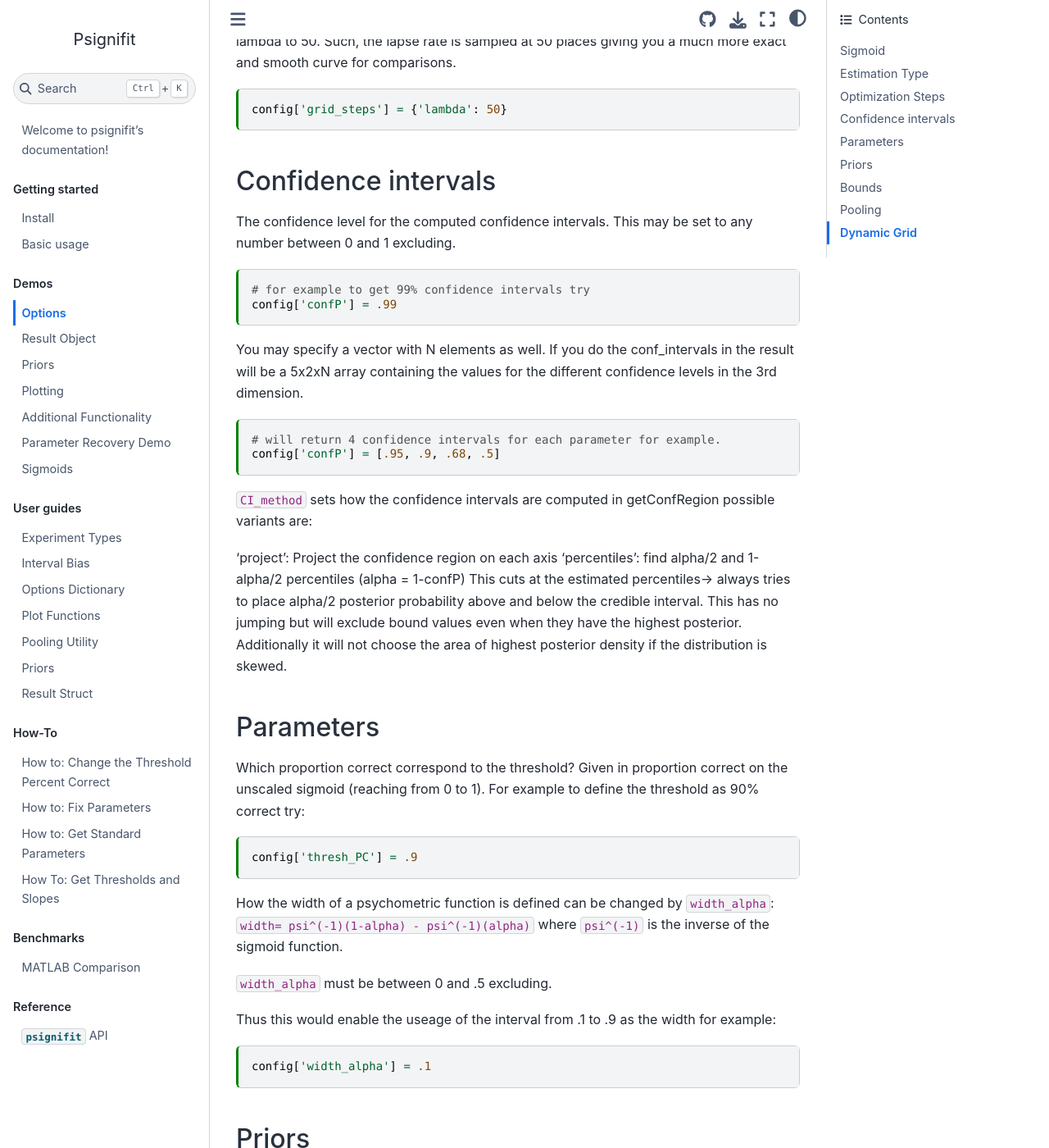
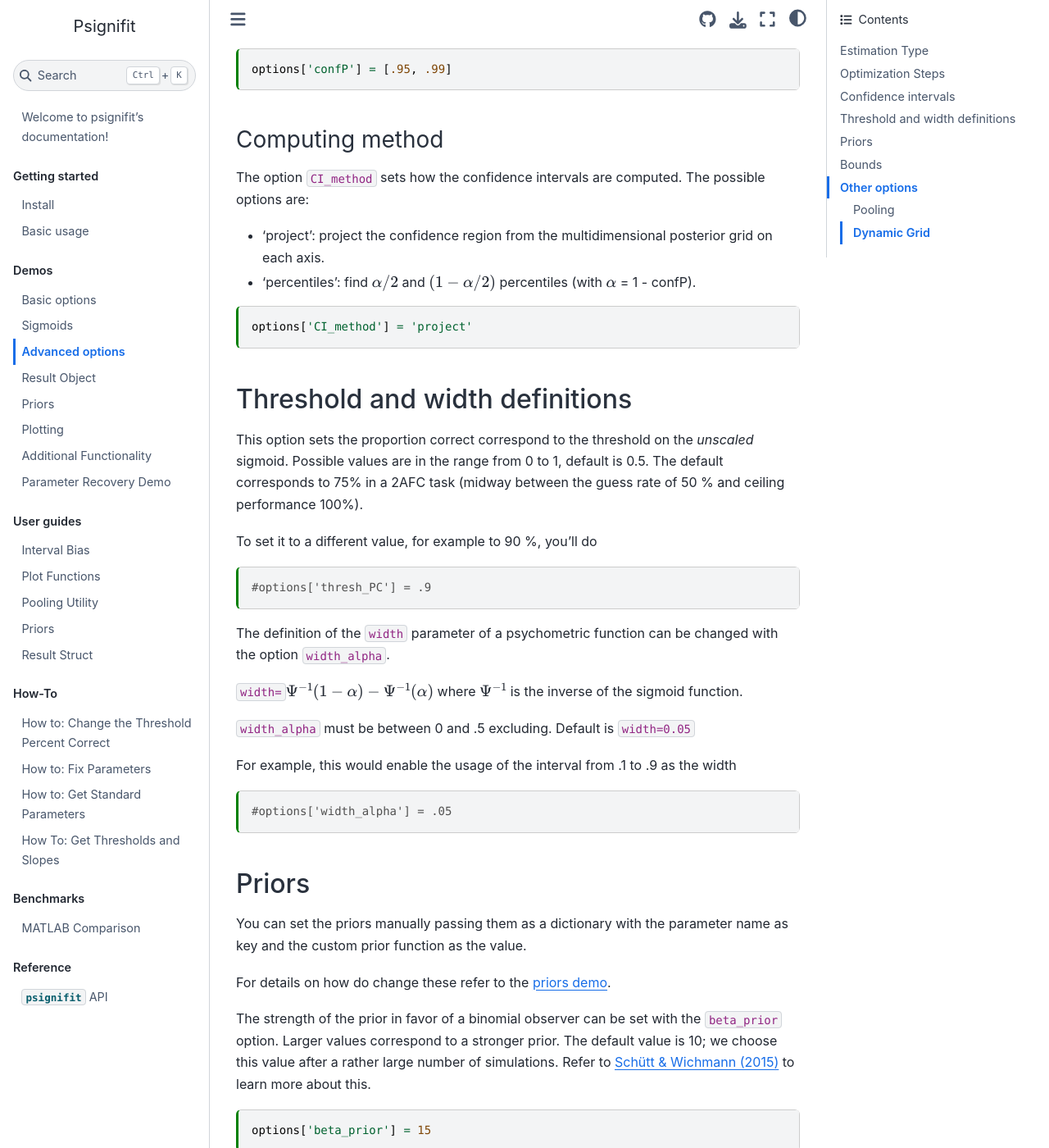
Before and after one commit to wichmann-lab/python-psignifit, a Jupyter Book: the page built from docs/examples/demo_002.md, in a window 1280 px wide and 1400 px high, scrolled down 1603 px. Shown: the whole window at 82% size. Built offline with Jupyter Book 1.0.4 settings and Sphinx 7.4.7 and the Sphinx Book theme 1.1.4, drawn with Linux system fonts in a browser that asks for light colours; some of the changed text lies outside the part shown.

Commit message:
docs: reorganize documentation of options, now not redundant and divided into basic and advanced options

````diff
--- a/docs/_toc.yml
+++ b/docs/_toc.yml
@@ -10,19 +10,18 @@
 
   - caption: Demos
     chapters:
+    - file: examples/demo_001
+    - file: examples/plot_all_sigmoids
     - file: examples/demo_002
     - file: examples/demo_003
     - file: examples/demo_004
     - file: examples/demo_005
     - file: examples/demo_006
     - file: examples/parameter_recovery_demo
-    - file: examples/plot_all_sigmoids
 
   - caption: User guides
     chapters:
-    - file: user_guides/Experiment-Types
     - file: user_guides/Interval-Bias
-    - file: user_guides/Options-Dictionary
     - file: user_guides/Plot-Functions
     - file: user_guides/Pooling-Utility
     - file: user_guides/Priors
--- a/docs/examples/demo_002.md
+++ b/docs/examples/demo_002.md
@@ -11,16 +11,9 @@
   name: python3
 ---
 
-```{warning}
-This documentation page is still work in progress! Some information might be outdated.
-```
+# Advanced options
 
-# Options
-
-Which options can one set?
-
-This demo explains all fields of the options dictionary, e.g. which options
-you can set for the fitting process as a user.
+This demo explains the different advanced options that you can set as a user in psignifit.
 
 ```{code-cell} ipython3
 import numpy as np
@@ -37,173 +30,144 @@
                  [0.0100, 90.0000, 90.0000]])
 
 # initializing options dictionary
-config = {
-    'sigmoid_name': 'norm',
-    'experiment_type': '2AFC'
-}
+options = {'sigmoid': 'norm',
+           'experiment_type': '2AFC'
+           }
 
-# now or at any later time you can run a fit with this command.
-res = ps.psignifit(data, **config)
+res = ps.psignifit(data, **options)
 ```
 
-## Sigmoid
-The standard options of `sigmoid_name` and `experiment_type` are described in
-`Demo 1 <sphx_glr_generated_examples_demo_001.py>`.
 
-If the standard sigmoids do not match your requirements, you
-may provide a reference to your own sigmoid, which has to be
-a subclass of :class:`psignifit.sigmoids.Sigmoid`.
+## Estimation Type
+
+This option sets how you want to estimate your fit from the posterior.
+
+- 'mean': using the posterior mean. In a Bayesian sense this is a more suitable estimate of the expected value of the posterior. However, in our paper we show that for psychometric function fitting and the small datasets used in experimental psychology and the neurosciences, and for the our priors the MAP is preferable as default!
+- 'MAP': maximum a posteriori computed from the posterior. Default.
+
+```{code-cell} ipython3
+#options['estimate_type'] = 'MAP'
+# alternatively:
+#options['estimate_type'] = 'mean'
+```
 
 
-+++
+## Optimization Steps
+This option sets the number of grid points on each dimension in the final
+fitting (`grid_steps`) and in the moving of bounds (`steps_moving_bounds`).
+The number of steps is passed as a dictionary with keys 'threshold', 'width', 'lambda' (upper asymptote),
+'gamma' (lower asymptote), and 'eta' (overdispersion parameter).
 
-## Estimation Type
-How you want to estimate your fit from the posterior
-'mean' The posterior mean. In a Bayesian sence a more suitable estimate.
-the expected value of the Posterior.
-'MAP' The MAP estimator is the maximum a posteriori computed from
-the posterior.
+You may change this if you need more accurate estimates on the sparsely
+sampled parameters. For example, to get an even more exact estimate on the
+lapse rate/upper asymptote, set lambda to 50.
+In this case the lapse rate is sampled at 50 points giving you a much more exact
+and smooth curve for comparisons.
+
+```{code-cell} ipython3
+options['grid_steps'] = {'lambda': 50}
+```
 
 
+## Confidence intervals
+
+### Confidence level
+You can also personalize the confidence level for the computed confidence intervals.
+This may be set to any number between 0 and 1 excluding.
+
+For example to get 95% **and** 99% confidence intervals try
+
 ```{code-cell} ipython3
-config['estimate_type'] = 'MAP'
-config['estimate_type'] = 'mean'
+options['confP'] = [.95, .99]
 ```
 
-## Optimization Steps
-This sets the number of grid points on each dimension in the final
-fitting (grid_steps) and in the moving of bounds (steps_moving_bounds)
-as a dictionary with keys threshold, width, lambda (upper asymptote),
-gamma (lower asymptote), and eta (variance scaling).
+### Computing method
 
-You may change this if you need more accurate estimates on the sparsely
-sampled parameters or if you want to play with them to save time.
+The option `CI_method` sets how the confidence intervals are computed. The possible options are:
 
-For example to get an even more exact estimate on the
-lapse rate/upper asymptote, set lambda to 50.
-Such, the lapse rate is sampled at 50 places giving you a much more exact
-and smooth curve for comparisons.
+- 'project': project the confidence region from the multidimensional posterior grid on each axis.
 
-
+- 'percentiles': find $\alpha/2$ and $(1-\alpha/2)$ percentiles (with $\alpha$ = 1 - confP).
 
 ```{code-cell} ipython3
-config['grid_steps'] = {'lambda': 50}
+options['CI_method'] = 'project'
 ```
 
-## Confidence intervals
-The confidence level for the computed confidence intervals.
-This may be set to any number between 0 and 1 excluding.
+## Threshold and width definitions
+This option sets the proportion correct correspond to the threshold on the *unscaled* sigmoid.
+Possible values are in the range from 0 to 1, default is 0.5. The default corresponds to 75\% in a 2AFC task (midway between the guess rate of 50 % and ceiling performance 100%).
 
+To set it to a different value, for example to 90 %, you'll do
 
 ```{code-cell} ipython3
-# for example to get 99% confidence intervals try
-config['confP'] = .99
+#options['thresh_PC'] = .9
 ```
 
-You may specify a vector with N elements as well.
-If you do the conf_intervals in the
-result will be a 5x2xN array containing the values for the different
-confidence levels in the 3rd dimension.
+The definition of the `width` parameter of a psychometric function can be changed with the option `width_alpha`.
 
+`width=`$\Psi^{-1}(1-\alpha) - \Psi^{-1}(\alpha)$ where $\Psi^{-1}$ is the inverse of the sigmoid function.
+
+`width_alpha` must be between 0 and .5 excluding. Default is `width=0.05`
+
+For example, this would enable the usage of the interval from .1 to .9 as the width
 
 ```{code-cell} ipython3
-# will return 4 confidence intervals for each parameter for example.
-config['confP'] = [.95, .9, .68, .5]
-```
-
-`CI_method` sets how the confidence intervals are computed in getConfRegion
-possible variants are:
-
-'project':
-     Project the confidence region on each axis
-'percentiles': find alpha/2 and 1-alpha/2 percentiles (alpha = 1-confP)
-     This cuts at the estimated percentiles-> always tries to place alpha/2
-     posterior probability above and below the credible interval.
-     This has no jumping but will exclude bound values even when they have
-     the highest posterior. Additionally it will not choose the area of
-     highest posterior density if the distribution is skewed.
-
-
-+++
-
-## Parameters
-Which proportion correct correspond to the threshold?
-Given in proportion correct on the unscaled sigmoid (reaching from 0 to 1).
-For example to define the threshold as 90% correct try:
-
-
-```{code-cell} ipython3
-config['thresh_PC'] = .9
-```
-
-How the width of a psychometric function is defined can be changed by `width_alpha`:
-  `width= psi^(-1)(1-alpha) - psi^(-1)(alpha)`
-  where `psi^(-1)` is the inverse of the sigmoid function.
-
-`width_alpha` must be between 0 and .5 excluding.
-
-Thus this would enable the useage of the interval from .1 to .9 as the
-width for example:
-
-
-```{code-cell} ipython3
-config['width_alpha'] = .1
+#options['width_alpha'] = .05
 ```
 
 ## Priors
 
-If you want to set your priors manually, you can set `priors`
-as a dict with the parameter name as key and the custom prior function
+You can set the priors manually passing them as a dictionary with the parameter name as key and the custom prior function
 as the value.
 
-For details on how do change these refer to
-https://github.com/wichmann-lab/psignifit/wiki/Priors and
-`Demo 4 <sphx_glr_generated_examples_demo_004.py>`
-
-The strength of the prior in favor of a binomial observer ca be set with
-the `beta_prior` option.
-Larger values correspond to a stronger prior. We choose this value after
-a rather large number of simulations. Refer to the paper to learn more
-about this.
+For details on how do change these refer to the [priors demo](priors).
 
 
+The strength of the prior in favor of a binomial observer can be set with
+the `beta_prior` option. Larger values correspond to a stronger prior.
+The default value is 10; we choose this value after
+a rather large number of simulations. Refer to
+[Schütt & Wichmann (2015)](http://www.sciencedirect.com/science/article/pii/S0042698916000390)
+to learn more about this.
+
 ```{code-cell} ipython3
-config['beta_prior'] = 15
+options['beta_prior'] = 15
 ```
 
+
 ## Bounds
+
+```{warning}
+By changing the default bounds you might artificially bias the estimation procedure.
+The defaults were choosen after extensive simulations; these are reported in
+[Schütt & Wichmann (2015)](http://www.sciencedirect.com/science/article/pii/S0042698916000390).
+Change the defaults if you know what you are doing!
+```
+
 You may provide your own bounds for the parameters.
-This should be a dict of the parameter name and tuples of
+This should be a dictionary of the parameter name and tuples of
 start and end of the range.
 
-For example this would set the bounds to threshold between 1 and 2,
-width between .1 and 5, a fixed lapse rate of .05,
-a fixed lower asymptote at .05, and a maximum on the variance scale of .2
+For example, the following setting will set the bounds for the threshold between 0 and 0.002,
+for the lapse rate (lambda) between 0 and 0.1, and a fixed guess rate (gamma) to 0.5
 
-<div class="alert alert-info"><h4>Note</h4><p>By this you artificially exclude all values out of this range. Only
-    exclude parameter values, which are truely impossible!'''</p></div>
+```{code-cell} ipython3
+options['bounds'] = {'threshold': (0.0, 0.015),
+                     'lambda': (0.0, 0.1),
+                     'gamma': (.5, .5),
+                    }
+```
 
 
-```{code-cell} ipython3
-config['bounds'] = {
-    'threshold': (1, 2),
-    'width': (.1, 5),
-    'lambda': (.05, .05),
-    'gamma': (.5, .5),
-    'eta': (np.exp(-20), .2)
-}
-```
-
-Parts of the grid which produce marginal values below `max_bound_values`
-are considered 0 and are excluded calculations.
+Parts of the grid which produce marginal values below a small value are rounded to zero
+and excluded in further calculations. This small value is set in parameter `max_bound_values`.
 It should be a very small value and at least smaller than `1/(max(grid_steps))`.
 
 This for example would exclude fewer values and more conservative
 movement of the bounds:
 
-
 ```{code-cell} ipython3
-config['max_bound_values'] = np.exp(-20)
+options['max_bound_value'] = np.exp(-20)
 ```
 
 By default, the bounds are moved together during optimization.
@@ -215,12 +179,13 @@
 This is usefull if you set the bounds by hand and do not want
 psignifit to move them after this.
 
-
 ```{code-cell} ipython3
-config['move_bounds'] = False
+options['move_bounds'] = False
 ```
 
-## Pooling
+
+## Other options
+### Pooling
 
 These options set how your data is pooled into blocks.
 Then we pool together a maximum of poolMaxLength trials,
@@ -228,13 +193,15 @@
 If you want you may specify a tolerance in stimulus level to pool trials,
 but by default we only pool trials with exactly the same stimulus level.
 
-<div class="alert alert-info"><h4>Note</h4><p>In contrast to the matlab implementation, python-psignifit does not
-    pool implicitly. Instead a warning is printed, if pooling might be useful.
-    Then pooling can be run as the separate function.</p></div>
+```{note}
+In contrast to the matlab implementation, python-psignifit does not pool implicitly. Instead a warning is printed, if pooling might be useful.
+Then pooling can be run as a separate call using `psignifit.tools.pool_blocks`
+```
 
-## Dynamic Grid
-Toggles the useage of a dynamic/adaptive grid.
+### Dynamic Grid
+Toggles the usage of a dynamic/adaptive grid.
 
-<div class="alert alert-info"><h4>Note</h4><p>There was hope for a more exact estimate by this, but although the curves
-  look smoother the confidence intervals were not more exact.
-  This is why this was not ported to python-psignifit.</p></div>
+```{note}
+There was hope for a more exact estimate by this, but although the curves look smoother the confidence intervals were not more exact.
+This is why this was not ported to python-psignifit.
+```
--- a/docs/user_guides/Experiment-Types.rst
+++ /dev/null
@@ -1,34 +0,0 @@
-.. warning::
-   This documentation page is still work in progress! Some information might be outdated.
-
-.. _experiment-types:
-
-Experiment Types
-================
-
-Depending on the experimental condition, the experimenter has different a priori knowledge about the asymptotes. In python-psignifit 4 this is handled by an option called `experiment_type`. There are three different types available:
-
-### nAFC Experiments ###
-The first is meant for n-alternative-forced-choice experiments, i. e. for experiments for which n alternatives are given, an answer is enforced and exactly one alternative is right. You can choose it by passing the string "nACF" to the options, where you replace n with the number of options. For example, if you use 2, 3 or 4 alternatives you may pass:
-
-    options['experiment_type'] = '2AFC'
-    options['experiment_type'] = '3AFC'
-    options['experiment_type'] = '4AFC'
-
-This mode fixes the lower asymptote gamma to 1/n and leaves the upper asymptote free to vary.
-
-### Yes/No Experiments ###
-Intended for simple detection experiments asking subjects whether they perceived a single presented stimulus or not, or any other experiment which has two possible answers of which one is reached for "high" stimulus levels and the other for "low" stimulus levels. You choose it with:
-
-    options['experiment_type'] = 'yes/no'
-
-This sets both asymptotes free to vary and applies a prior to them favouring small values, e.g. asymptotes near 0 and 1 respectively.
-
-### Equal Asymptote Experiments ###
-This setting is essentially a special case of Yes/No experiments. Here the asymptotes are "yoked", i. e. they are assumed to be equally far from 0 or 1. This corresponds to the assumption that stimulus independent errors are equally likely for clear "Yes" answers as for clear "No" answers. It is chosen with:
-
-    options['experiment_type'] = 'equal asymptote'
-
-Note that this will make fitting the psychometric function considerably faster than "YesNo" because psignifit 4 has to only fit four rather than five parameters. In this case `gamma=lambda` is enforced.
-
-Find an interactive example in :ref:`Demo 1 <sphx_glr_generated_examples_demo_001.py>`.
--- a/docs/user_guides/Options-Dictionary.rst
+++ b/docs/user_guides/Options-Dictionary.rst
@@ -1,60 +1,13 @@
-.. warning::
-   This documentation page is still work in progress! Some information might be outdated.
+WARNING: OLD DOCUMENTATION
 
-.. _options-dictionary:
+The options that are still not well described are left here
+to be double checked!
+
+
 
 Options Dictionary
 ==================
-The configuration/options can be passed directly as dictionary of parameters to the psignifit function.
 
-***
-
-**options['sigmoid']    = 'norm'**
-This sets the type of sigmoid you fit to your data.
-
-The default value _'norm'_ fits a cumulative Gaussian to your data.
-
-    options['sigmoid']    = 'norm'
-
-Another standard alternative is the logistic function.
-
-    options['sigmoid']    = 'logistic'
-
-
-We also included the Gumbel and reversed Gumbel functions for asymmetric psychometric functions. The Gumbel has a longer lower tail the reversed Gumbel a longer upper tail.
-
-    options['sigmoid']    = 'gumbel';
-    options['sigmoid']    = 'rgumbel';
-
-Note that the `weibull` function is defined as `gumbel`, except with log-scaled data. If you invoke
-
-    options['sigmoid']    = 'weibull
-
-it will be necessary to manually convert your data to log-space before fitting.
-***
-
-For passing a custom sigmoid, simply pass a custom sigmoid as the `options['sigmoid']` parameter. The sigmoid could be implemented as a class that inherits from the `Sigmoid` class in the `sigmoids` module. Please refer to the `sigmoids` module for inspiration on how to implement a custom sigmoid.
-
-***
-
-**options['experiment_type'] = 'yes/no'**
-This sets the type of experiment you are conducting. Please refer to the `experiment-types` section for more information.
-
-
-***
-
-**options['experiment_type'] = 'MAP'**
-which point estimate you want from the analysis
-
-_'MAP'_ The MAP estimator is the maximum a posteriori computed from the posterior.
-
-    options['experiment_type'] = 'MAP';
-
-_'mean'_ The posterior mean. For strict Bayesians the best estimate: the expected value of the Posterior. However, in our paper we show that for psychometric function fitting and the small datasets used in experimental psychology and the neurosciences, and for the our priors the MAP is preferable as default!
-
-    options['experiment_type'] = 'mean';
-
-***
 # TODO:
 **options.stepN   = [40,40,20,20,20]**
 **options.mbStepN = [25,20,10,10,20]**
@@ -69,28 +22,6 @@
 
 ***
 
-**options['confP']          = .95**
-The confidence level for the computed confidence intervals. This may be set to any number between 0 and 1 excluding.
-
-For example to get 99% confidence intervals try:
-
-    options['confP']          = .99;
-
-You may specify a vector as well. If you do, the _conf_intervals_ in the result will be a 5x2xN array containing the values for the different confidence levels in the 3rd dimension.
-
-    options['confP'] = [.95,.9,.68,.5];
-
-will return 4 confidence intervals for each parameter corresponding to the 95%, 90%, 68% and 50% credible intervals.
-
-***
-
-**options['CI_method']       ='percentiles'**
-This sets how the confidence intervals are computed in _getConfRegion.m_. Possible variants are:
-       _'project'_ -> project the confidence region on each axis
-   _'percentiles'_ -> find alpha/2 and 1-alpha/2 percentiles
-                    (alpha = 1-confP)
-
-***
 
 **options['thresh_PC']       = .5**
 Which percent correct correspond to the threshold? Given in percent correct on the unscaled sigmoid (reaching from 0 to 1):
@@ -99,9 +30,7 @@
 
     options['thresh_PC']        = .9;
 
-For details have a look at :ref:`How to Change the Threshold Percent Correct <how_to/How-to-Change-the-Threshold-Percent-Correct>`.
-# TODO: fix this link
-***
+
 
 **options['priors']  = dict**
 # TODO: is this correct?
@@ -112,10 +41,6 @@
 
 ***
 
-**options['beta_prior']      = 10**
-This sets the strength of the Prior in favour of a binomial observer. Larger values correspond to a stronger prior. We choose this value after a rather large number of simulations. Refer to [Priors](Priors) to learn more about this.
-#TODO: fix the link
-***
 
 # TODO: these do not exist...
 **options.nblocks        = 35;**
@@ -126,40 +51,6 @@
 
 ***
 
-**options['bounds']**
-In this field you may provide your own bounds for the parameters. This should be a dictionary with the name of all the parameters as keys and the lower and upper bounds as a tuple as the values.
-
-For example to set the bounds for the threshold to be between 0.1 and 0.9 you would use:
-
-    options['bounds'] = {'threshold': (0.1, 0.9)}
-# TODO: does this work???
-NOTE: By this you artificially exclude all values out of this range. Only exclude parameter values, which are impossible!
-
-
-***
-
-**options['max_bound_value'] = exp(-10)**
-Parts of the grid which produce marginal values below this are considered 0 and are excluded from the calculation ; it should be a very small value and at least smaller than 1/(max(stepN)).
-
-This for example would exclude fewer values and more conservative movement of the borders:
-
-    options['max_bound_value'] = exp(-20)
-
-***
-
-**options['move_bounds']    = 1**
-# TODO: what does this do?
-toggles the movement of borders by _moveBorders.m_. Usually this is good to concentrate on the right area in the parameter space.
-
-    options['move_bounds']     = 1
-
-If you set
-
-    options['move_bounds']     = 0
-
-your posterior will always use the initial setting for the borders. This is useful if you set options['bounds'] by hand and do not want psignifit to move them after this.
-
-***
 
 
 **options['width_alpha']     = .05**
@@ -171,6 +62,3 @@
     options['width_alpha']     = .1;
 
 ***
-
-
-Refer  to :ref:`Demo 2 <sphx_glr_generated_examples_demo_002.py>` for information on the meaning of individual fields.
````
Also changed, not shown: docs/basic-usage.md (+7 -6 lines), docs/examples/demo_001.md (added, +99 -0 lines), docs/examples/plot_all_sigmoids.md (+3 -4 lines).
